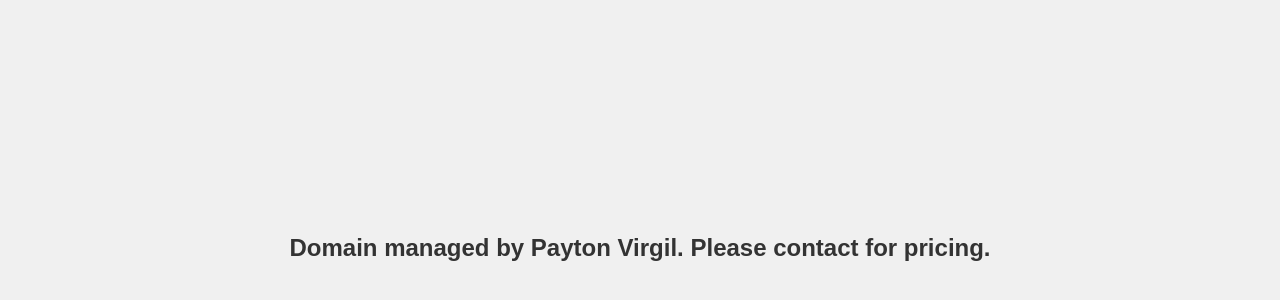
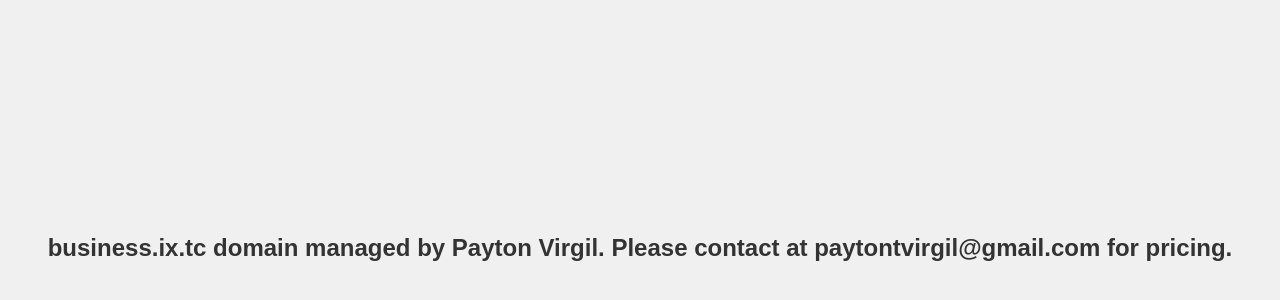
Before and after one commit to PVirgil/PVirgil.github.io, a plain HTML site: page index.html in a window 1280 px wide. Shown: the part 152-452 px from the top of the page. Drawn offline with Linux system fonts and the light colour scheme.

Commit message:
Update index.html

```diff
--- a/index.html
+++ b/index.html
@@ -22,6 +22,6 @@
     </style>
 </head>
 <body>
-    <h1>Domain managed by Payton Virgil. Please contact for pricing.</h1>
+    <h1>business.ix.tc domain managed by Payton Virgil. Please contact at paytontvirgil@gmail.com for pricing.</h1>
 </body>
 </html>
```
